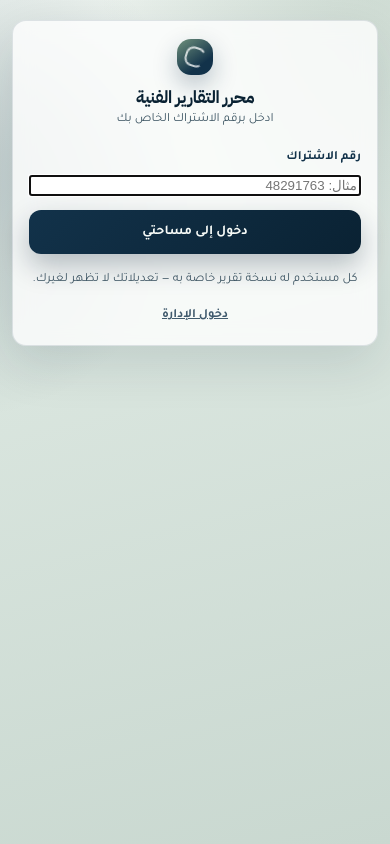
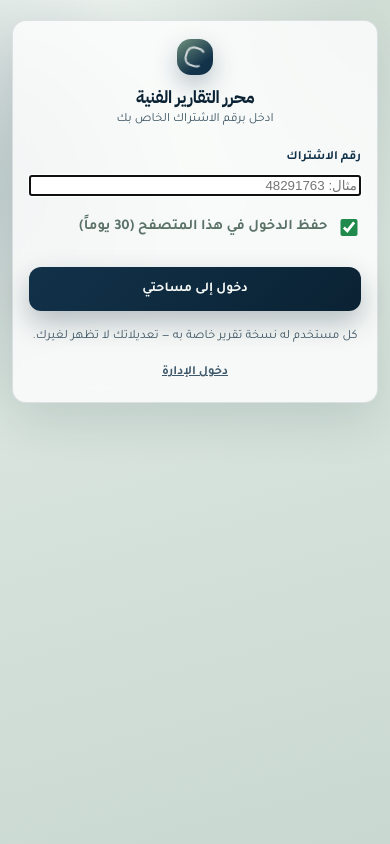
Before and after one commit to Nfyuji/reports, a Flask app: page /login in a window 390 px wide. Run offline with Flask 3, Linux system fonts and the light colour scheme.

Commit message:
Force cover order with today date and persist browser login for 30 days.
Co-authored-by: Cursor <cursoragent@cursor.com>

```diff
--- a/app.py
+++ b/app.py
@@ -8,6 +8,8 @@ import secrets
 import uuid
 from functools import wraps
 from pathlib import Path
+
+from datetime import timedelta
 
 from flask import (
     Flask,
@@ -28,6 +30,10 @@ BASE = Path(__file__).resolve().parent
 app = Flask(__name__)
 app.config["MAX_CONTENT_LENGTH"] = 250 * 1024 * 1024
 app.secret_key = os.environ.get("SECRET_KEY") or secrets.token_hex(32)
+# جلسة طويلة حتى يحفظ المتصفح الدخول
+app.config["PERMANENT_SESSION_LIFETIME"] = timedelta(days=30)
+app.config["SESSION_COOKIE_HTTPONLY"] = True
+app.config["SESSION_COOKIE_SAMESITE"] = "Lax"
 
 # تهيئة قاعدة البيانات عند تشغيل gunicorn أيضاً
 auth_store.init_db()
@@ -118,11 +124,13 @@ def login():
     error = None
     if request.method == "POST":
         code = (request.form.get("access_code") or "").strip()
+        remember = request.form.get("remember") in ("1", "on", "true", "yes")
         user, err = auth_store.authenticate(code)
         if err:
             error = err
         else:
             session.clear()
+            session.permanent = remember or True  # افتراضياً يحفظ الدخول
             session["user_id"] = user.id
             session["display_name"] = user.display_name
             return redirect(url_for("hub"))
@@ -165,7 +173,9 @@ def admin_login():
     error = None
     if request.method == "POST":
         password = request.form.get("password") or ""
+        remember = request.form.get("remember") in ("1", "on", "true", "yes")
         if password == auth_store.get_admin_password():
+            session.permanent = remember or True
             session["is_admin"] = True
             return redirect(url_for("admin_panel"))
         error = "كلمة المرور غير صحيحة"
--- a/report_engine.py
+++ b/report_engine.py
@@ -203,7 +203,8 @@ def _rebuild_cover_details(shape, cover: dict[str, str]) -> None:
     school = (cover.get("school") or "").strip()
     ministry = (cover.get("ministry_no") or "").strip()
     engineer = (cover.get("engineer") or "").strip()
-    date = (cover.get("date") or "").strip() or today_date_str()
+    # دائماً تاريخ اليوم عند إنشاء/حفظ الملف
+    date = today_date_str()
 
     lines = [
         f"اسم المدرسة :{school}",
@@ -239,8 +240,7 @@ def _is_cover_details_shape(shape) -> bool:
 def _update_cover(prs: Presentation, cover: dict[str, str]) -> None:
     slide = prs.slides[0]
     data = dict(cover)
-    if not (data.get("date") or "").strip():
-        data["date"] = today_date_str()
+    data["date"] = today_date_str()
 
     details = []
     for shape in slide.shapes:
--- a/static/css/auth.css
+++ b/static/css/auth.css
@@ -141,6 +141,24 @@
     width: min(440px, 100%);
   }
 
+.remember-row {
+  display: flex;
+  align-items: center;
+  gap: 0.55rem;
+  margin: 0.35rem 0 0.85rem;
+  font-size: 0.92rem;
+  color: var(--muted, #5b7268);
+  font-weight: 600;
+  cursor: pointer;
+  user-select: none;
+}
+
+.remember-row input {
+  width: 1.1rem;
+  height: 1.1rem;
+  accent-color: #1f8a4c;
+}
+
   .admin-table {
     min-width: 640px;
   }
--- a/static/js/app.js
+++ b/static/js/app.js
@@ -57,7 +57,8 @@
       school: $("#fSchool").value.trim(),
       ministry_no: $("#fMinistry").value.trim(),
       engineer: $("#fEngineer").value.trim(),
-      date: $("#fDate").value.trim() || todayDateStr(),
+      // تاريخ اليوم عند الحفظ دائماً
+      date: todayDateStr(),
     };
   }
 
--- a/templates/login.html
+++ b/templates/login.html
@@ -25,10 +25,14 @@
     <div class="auth-error">{{ error }}</div>
     {% endif %}
 
-    <form method="post" class="auth-form" autocomplete="off">
+    <form method="post" class="auth-form" autocomplete="on">
       <label class="field">
         <span>رقم الاشتراك</span>
-        <input name="access_code" type="text" inputmode="numeric" placeholder="مثال: 48291763" required autofocus />
+        <input name="access_code" type="text" inputmode="numeric" autocomplete="username" placeholder="مثال: 48291763" required autofocus />
+      </label>
+      <label class="remember-row">
+        <input type="checkbox" name="remember" value="1" checked />
+        <span>حفظ الدخول في هذا المتصفح (30 يوماً)</span>
       </label>
       <button type="submit" class="btn primary full">دخول إلى مساحتي</button>
     </form>
```
Also changed, not shown: templates/admin_login.html (+6 -2 lines).
